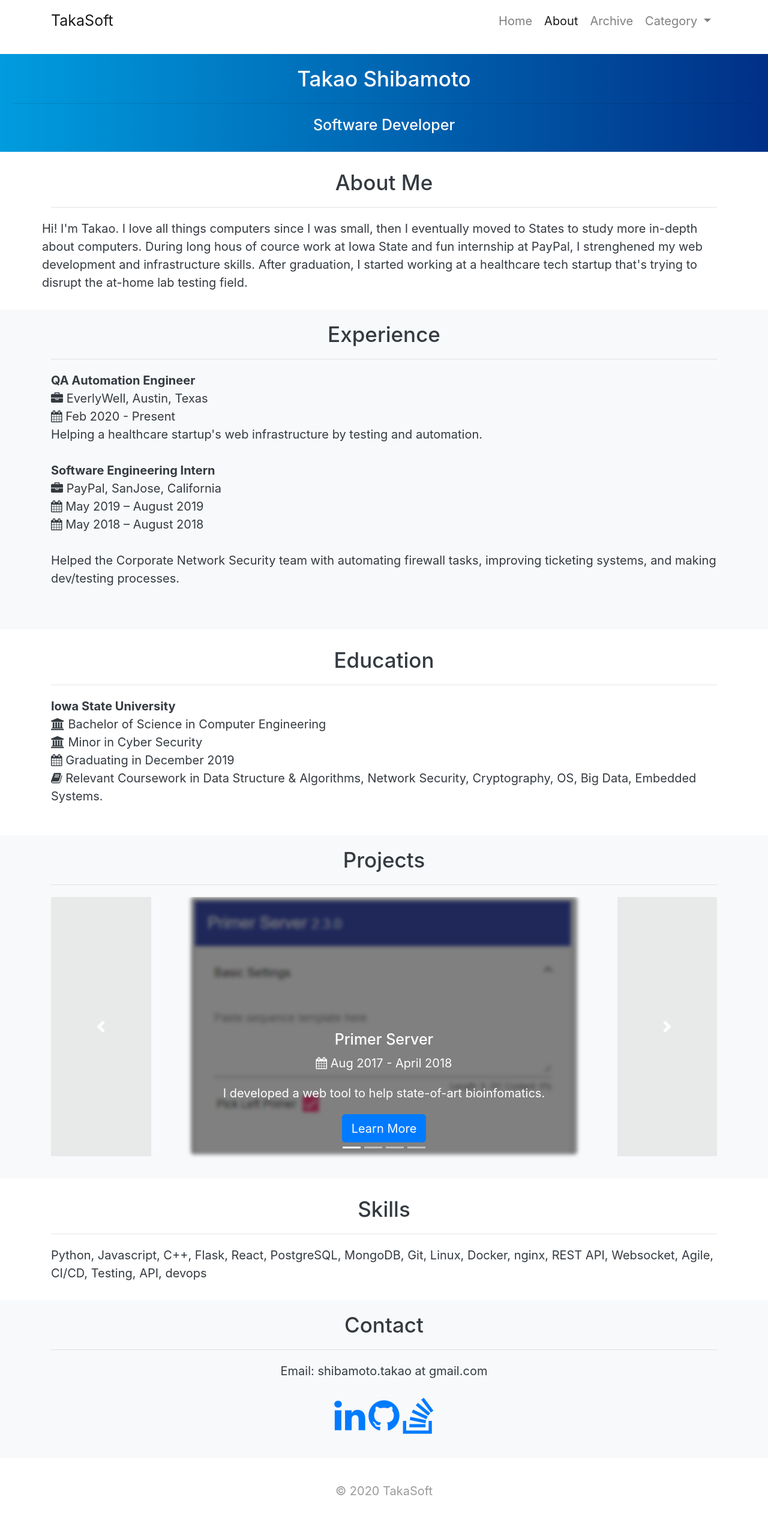
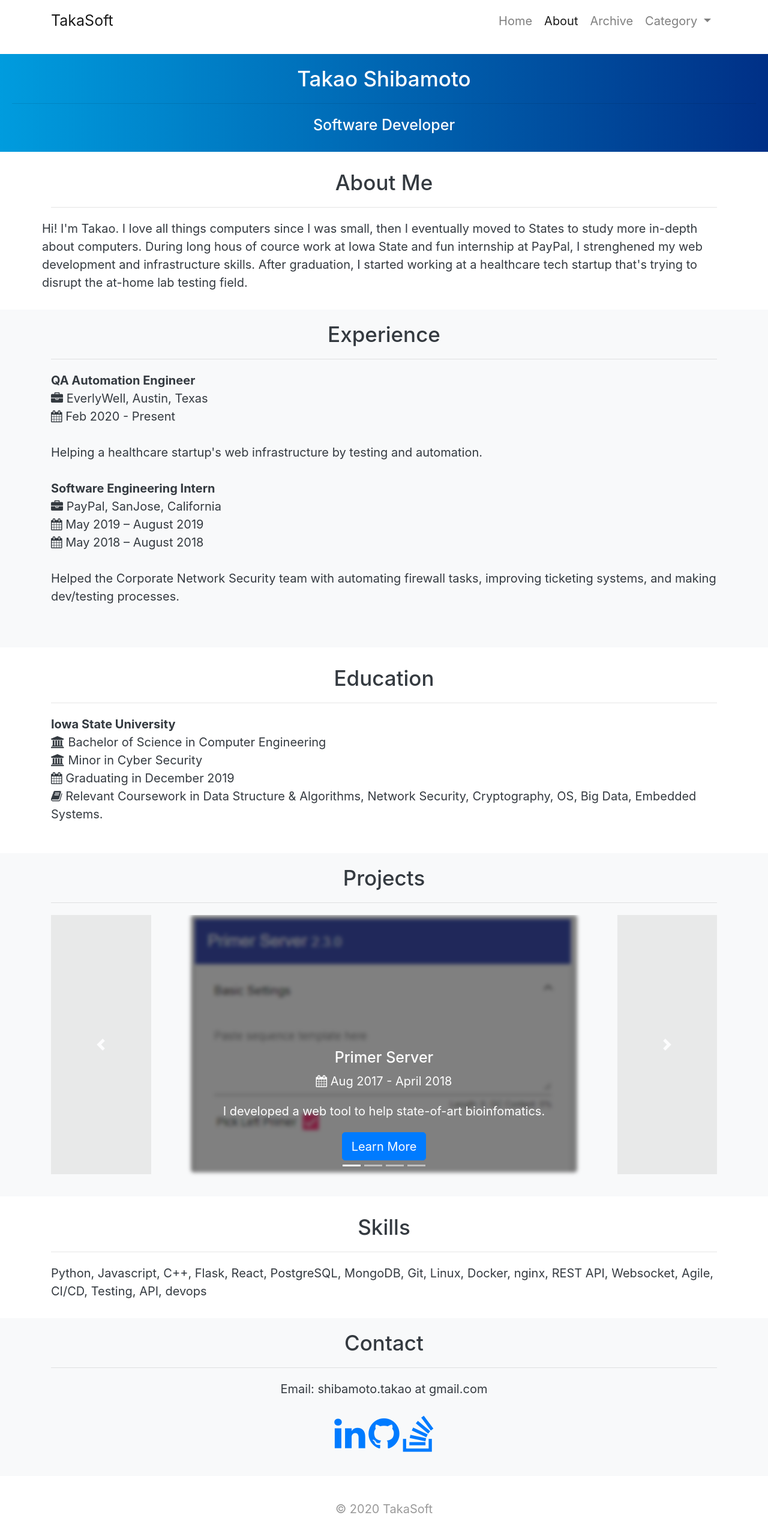
Before and after one commit to takasoft/takasoft.github.io, a Jekyll site: the page built from about.html, in a window 1280 px wide. Shown: the whole page at 60% size. Built offline with Jekyll 4.4.1, drawn with Linux system fonts in a browser that asks for light colours; before the commit the page ends 2520 px from its top, so only the background shows below that.

Commit message:
Update about.html

```diff
--- a/about.html
+++ b/about.html
@@ -31,7 +31,7 @@ filetype: html
     <p>
       <b>QA Automation Engineer</b><br>
       <i class="fa fa-briefcase"></i> EverlyWell, Austin, Texas<br>
-      <i class="fa fa-calendar"></i> Feb 2020 - Present <br>
+      <i class="fa fa-calendar"></i> Feb 2020 - Present <br><br>
 
       Helping a healthcare startup's web infrastructure by testing and automation.<br><br>
 
```
